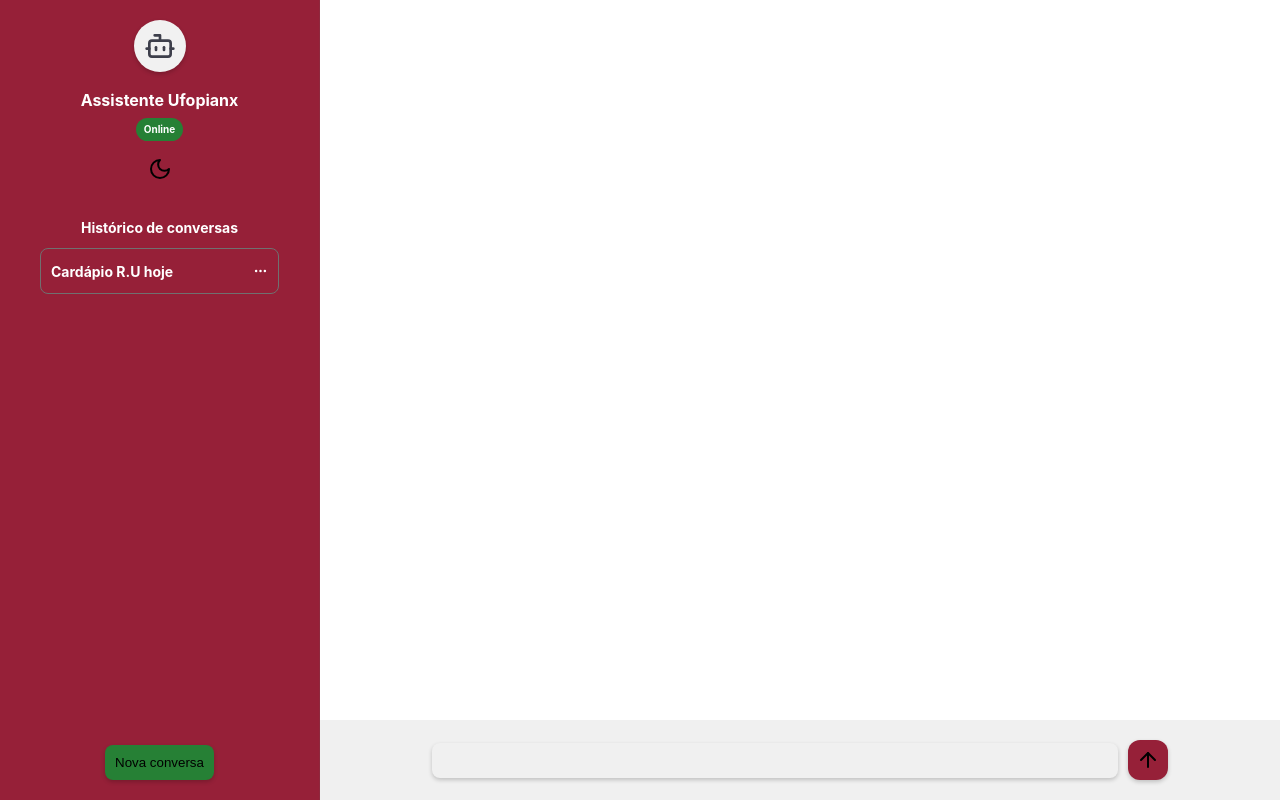
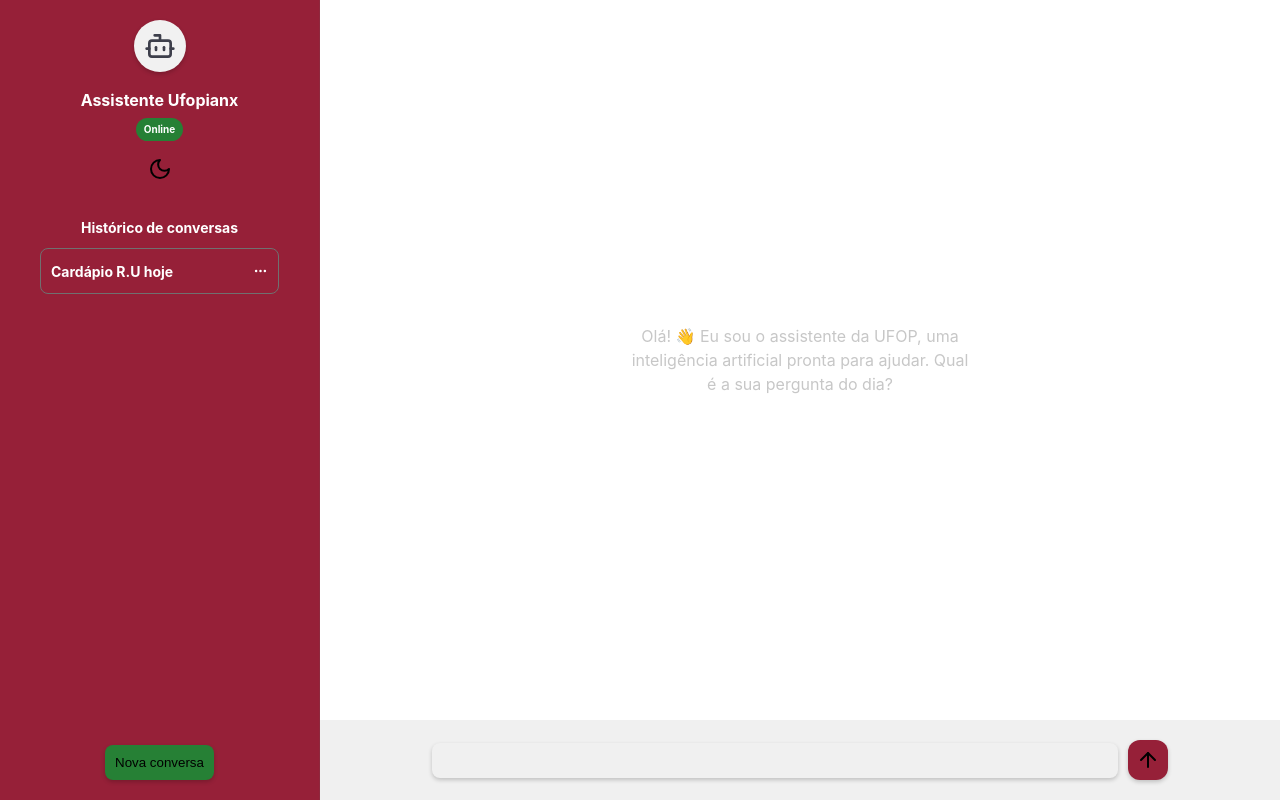
Before and after one commit to mateus-hamade/chatbot-ufop, a React (Vite) app: page / in a window 1280 px wide. Built offline with nearby package versions, Linux system fonts and the light colour scheme.

Commit message:
Refactor footer and main components

```diff
--- /dev/null
+++ b/src/components/BotMessage.jsx
@@ -0,0 +1,14 @@
+import React from "react";
+
+import { Bot } from "lucide-react";
+
+const BotMessage = ({ message }) => {
+    return (
+        <div className="bot-container">
+            <Bot className="icon"/>
+            <p className="bot-message">{ message }</p>
+         </div>
+    );
+};
+
+export default BotMessage;
--- a/src/components/footer/Footer.jsx
+++ b/src/components/footer/Footer.jsx
@@ -1,11 +1,13 @@
 import React, { useState } from "react";
 
 import { useTheme } from "../ThemeContext";
+import { sendMessage } from "../../services/api_service";
+
 import { ArrowUp } from "lucide-react";
 
 import "./Footer.css";
 
-const Footer = ({ addUserMessage }) => {
+const Footer = ({ addMessage }) => {
    const { isDarkMode } = useTheme();
    const [inputValue, setInputValue] = useState("");
 
@@ -13,24 +15,28 @@ const Footer = ({ addUserMessage }) => {
       e.preventDefault();
 
       if (inputValue.trim() !== "") {
-         addUserMessage(inputValue);
+         const userMessage = inputValue;
+
+         addMessage({ type: "user", content: userMessage });
+
+         const botResponse = await sendMessage(userMessage);
+         addMessage({ type: "bot", content: botResponse });
+
          setInputValue("");
       }
    };
 
    const handleChange = (e) => {
       setInputValue(e.target.value);
-   }
+   };
 
    return (
       <footer className={isDarkMode ? "dark-theme" : "light-theme"}>
          <form action="" id="form" autoComplete="off" onSubmit={handleSubmit}>
-            <input
-               id="input-chat"
-               value={inputValue}
-               onChange={handleChange}
-            />
-            <button id="send-button" onClick={handleSubmit} type="submit"><ArrowUp /></button>
+            <input id="input-chat" value={inputValue} onChange={handleChange} />
+            <button id="send-button" onClick={handleSubmit} type="submit">
+               <ArrowUp />
+            </button>
          </form>
       </footer>
    );
--- a/src/components/main/Main.jsx
+++ b/src/components/main/Main.jsx
@@ -1,18 +1,30 @@
-import React, { useState } from "react";
+import React from "react";
 
 import { useTheme } from "../ThemeContext";
+
 import UserMessage from "../UserMessage";
+import BotMessage from "../BotMessage";
 
 import "./Main.css";
 
-const Main = ({ userMessages }) => {
+const Main = ({ messages }) => {
    const { isDarkMode } = useTheme();
 
    return (
       <main className={isDarkMode ? "dark-theme-707A81" : "light-theme"}>
-         {userMessages.map((message, index) => (
-            <UserMessage key={index} message={message} />
-         ))}
+         {messages.length === 0 ? (
+            <div className="empty-main-message">
+               Olá! 👋 Eu sou o assistente da UFOP, uma inteligência artificial pronta para ajudar. Qual é a sua pergunta do dia?
+            </div>
+         ) : (
+            messages.map((message, index) =>
+               message.type === "user" ? (
+                  <UserMessage key={index} message={message.content} />
+               ) : (
+                  <BotMessage key={index} message={message.content} />
+               )
+            )
+         )}
       </main>
    );
 };
--- a/src/components/main/main.css
+++ b/src/components/main/main.css
@@ -8,12 +8,10 @@ main {
     gap: 10px;
     padding: 10px;
     font-size: 14px;
-    background-color: white;
+    background-color: rgb(255, 255, 255);
     transition: background-color 0.5s ease-in-out;
 
     width: 100%;
-    padding-left: 10%;
-    padding-right: 10%;
 
     @media screen and (min-width: 320px) and (max-width: 480px) {
         gap: 10px;
@@ -25,12 +23,18 @@ main {
         gap: 16px;
         padding: 14px;
         font-size: 14px;
+
+        padding-left: 10%;
+        padding-right: 10%;
     }
 
     @media screen and (min-width: 769px) {
         gap: 20px;
         padding: 20px;
         font-size: 14px;
+
+        padding-left: 20%;
+        padding-right: 20%;
     }
 }
 
@@ -120,6 +124,35 @@ main {
     }
 }
 
+/* Estilos para a mensagem de fundo */
+.empty-main-message {
+    color: rgb(199, 199, 199);
+    display: flex;
+    justify-content: center;
+    align-items: center;
+    height: 100vh;
+    text-align: center;
+    padding: 20px;
+
+    @media screen and (min-width: 320px) and (max-width: 480px) {
+        font-size: 12px;
+    }
+
+    @media screen and (min-width: 481px) and (max-width: 768px) {
+        font-size: 14px;
+
+        padding-left: 10%;
+        padding-right: 10%;
+    }
+
+    @media screen and (min-width: 769px) {
+        font-size: 16px;
+
+        padding-left: 20%;
+        padding-right: 20%;
+    }
+}
+
 /* Estilos para o scrollbar */
 @media screen and (min-width: 769px) {
     ::-webkit-scrollbar {
--- a/src/pages/Home.jsx
+++ b/src/pages/Home.jsx
@@ -1,18 +1,18 @@
+import React, { useState } from "react";
+
 import { ThemeProvider } from "../components/ThemeContext";
 
 import Header from "../components/header/Header";
 import Main from "../components/main/Main";
 import Footer from "../components/footer/Footer";
 
-import React, { useState } from "react";
-
 import "./Home.css";
 
 const Home = () => {
-   const [userMessages, setUserMessages] = useState([]);
+   const [messages, setMessages] = useState([]);
 
-   const addUserMessage = (message) => {
-      setUserMessages((prevMessages) => [...prevMessages, message]);
+   const addMessage = (message) => {
+      setMessages((prevMessages) => [...prevMessages, message]);
    };
 
    return (
@@ -20,8 +20,8 @@ const Home = () => {
          <div className="container">
             <Header />
             <div>
-               <Main userMessages={userMessages} />
-               <Footer addUserMessage={addUserMessage} />
+               <Main messages={messages} />
+               <Footer addMessage={addMessage} />
             </div>
          </div>
       </ThemeProvider>
--- a/src/services/api_service.js
+++ b/src/services/api_service.js
@@ -1,13 +1,13 @@
-// import axios from "axios";
+import axios from "axios";
 
-// const sendMessage = async (message) => {
-//     try {
-//         const response = await axios.post("http://localhost:3001/chat", { message });
-//         return response.data.robotResponse;
+const sendMessage = async (message) => {
+    try {
+        const response = await axios.post("http://localhost:3001/chat", { message });
+        return response.data.message;
 
-//     } catch (error) {
-//         console.log(error);
-//     }
-// }
+    } catch (error) {
+        console.log(error);
+    }
+}
 
-// export { sendMessage };
+export { sendMessage };
```
